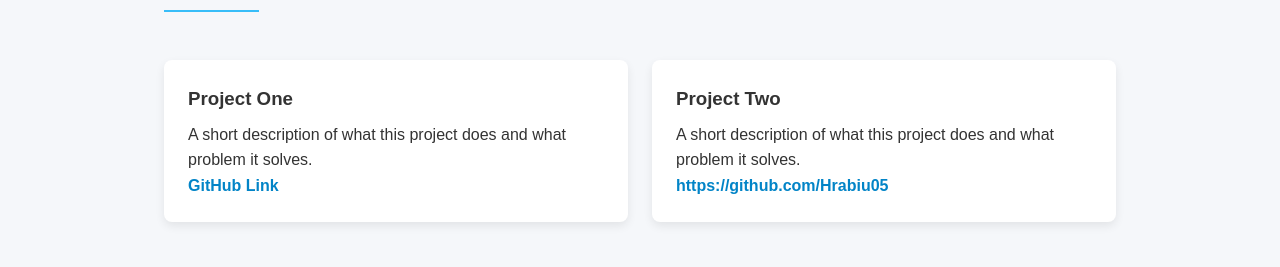
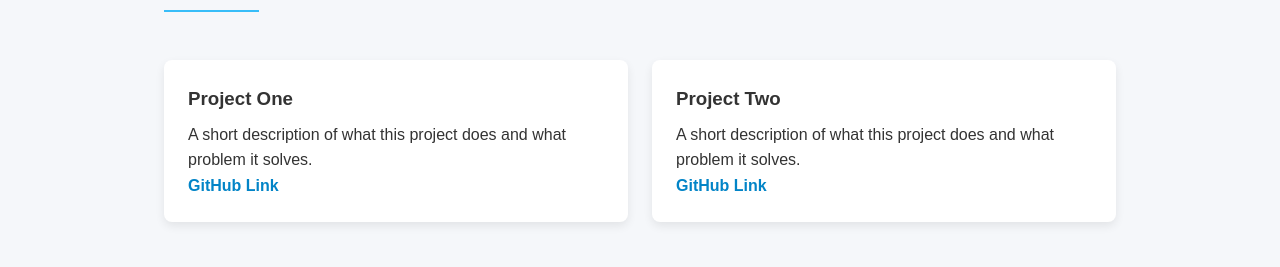
Before and after one commit to Hrabiu05/hrabiu05.github.io, a plain HTML site: page index.html in a window 1280 px wide. Shown: the part 902-1169 px from the top of the page. Drawn offline with Linux system fonts and the light colour scheme.

Commit message:
Update index.html

```diff
--- a/index.html
+++ b/index.html
@@ -104,12 +104,12 @@
       <div class="card">
         <h3>Project One</h3>
         <p>A short description of what this project does and what problem it solves.</p>
-        <a href="#https://github.com/Hrabiu05">GitHub Link</a>
+        <a href="Https://github.com/Hrabiu05"  target="_blank" >GitHub Link</a>
       </div>
       <div class="card">
         <h3>Project Two</h3>
         <p>A short description of what this project does and what problem it solves.</p>
-        <a href="#">https://github.com/Hrabiu05</a>
+        <a href="https://github.com/Hrabiu05"  target="_blank" >GitHub Link</a>
       </div>
     </div>
   </section>
@@ -126,7 +126,7 @@
     <h2>Contact </h2>
     <p>Email: hrabiu05_social@outlook.com</p>
     <p>
-      <a href="#https://github.com/Hrabiu05">GitHub</a> |
+      <a href="https://github.com/Hrabiu05"  target="_blank" >GitHub</a> |
       <a href="#">LinkedIn</a>
     </p>
   </section>
```
